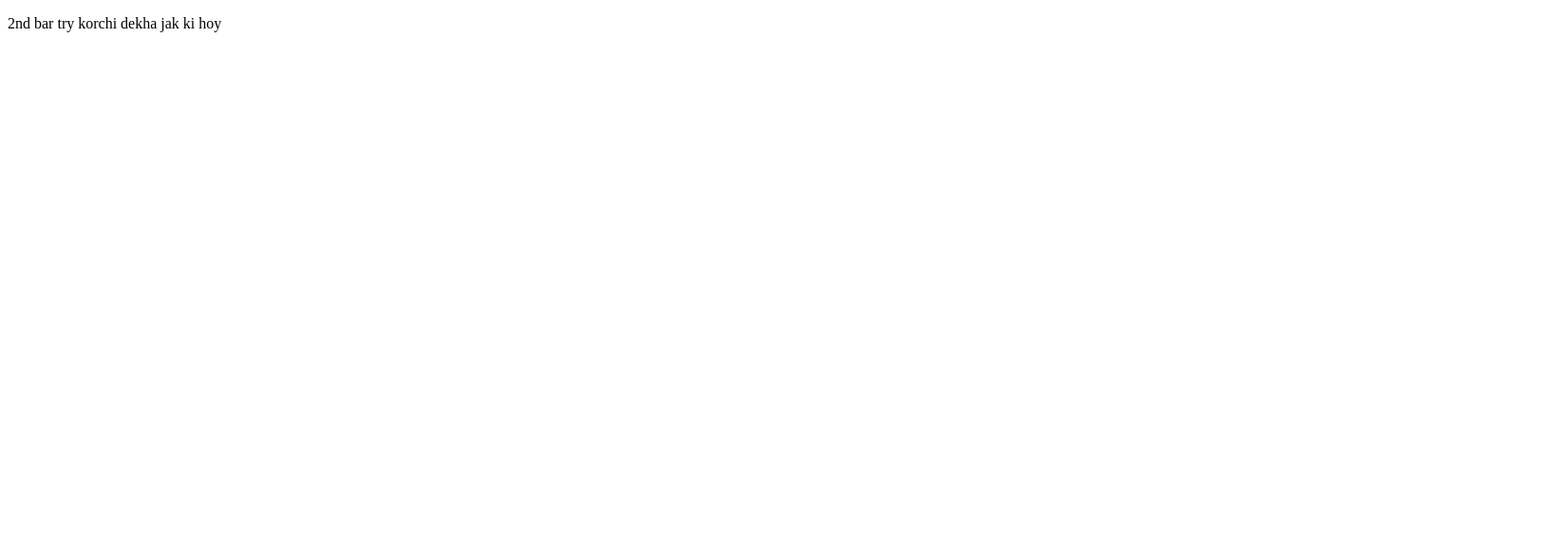
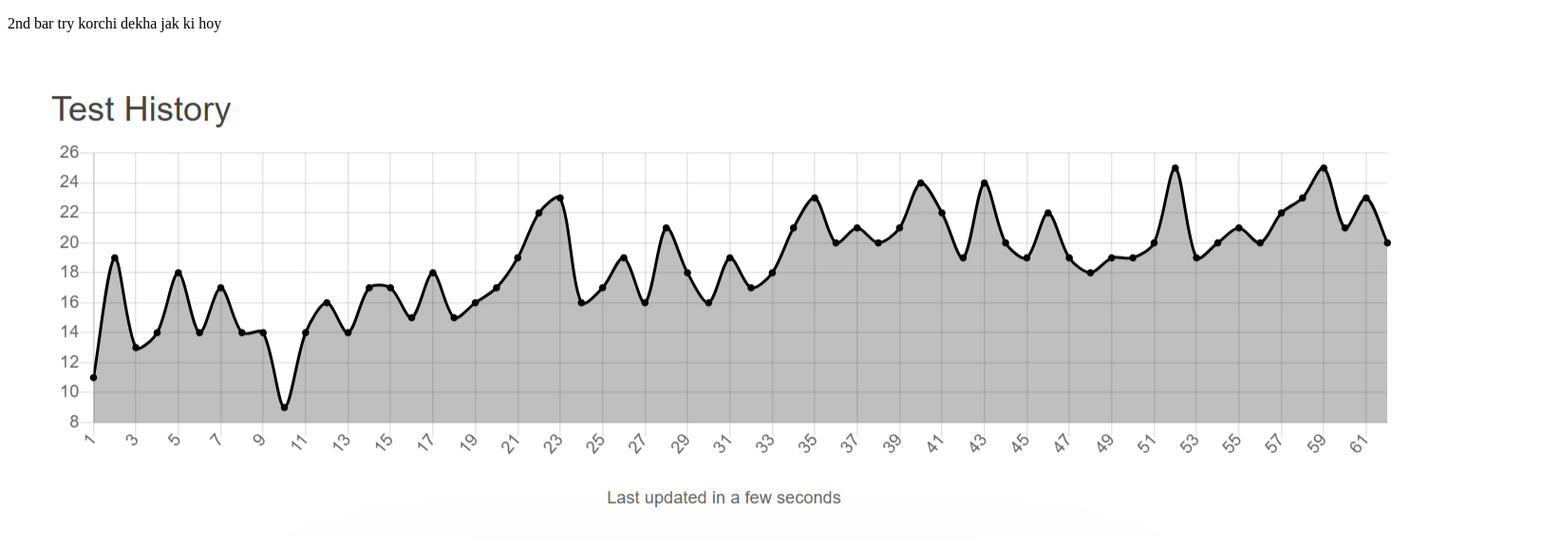
Before and after one commit to shohan12727/Australia-wins, a plain HTML site: page index.html in a window 1280 px wide. Shown: the whole page at 95% size, 1644 px wide, since content can reach past the window. Drawn offline with Linux system fonts and the light colour scheme.

Commit message:
images/mydata.png

```diff
--- a/index.html
+++ b/index.html
@@ -7,5 +7,6 @@
 </head>
 <body>
     <p>2nd bar try korchi dekha jak ki hoy</p>
+    <img src="images/mydata.png">
 </body>
 </html>
```
Also changed, not shown: images/mydata.png (added).
